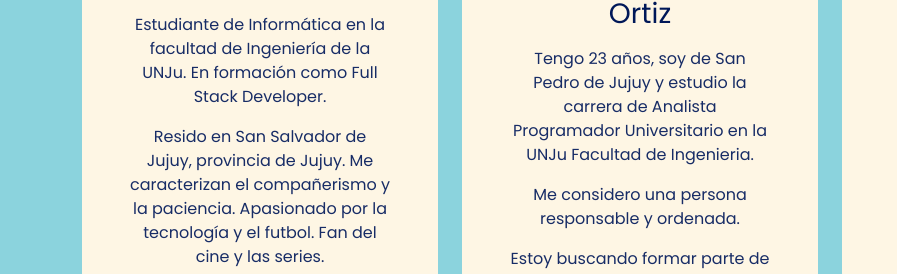
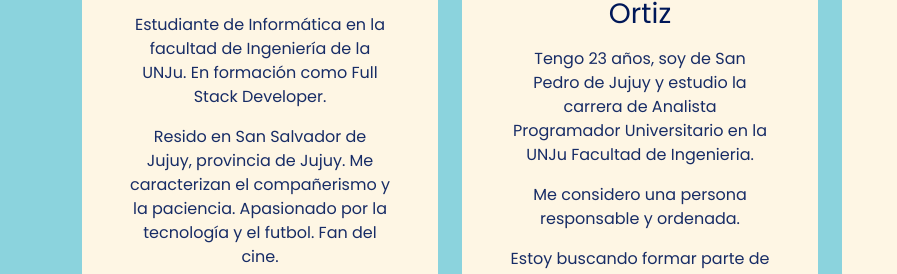
Before and after one commit to tamaraortiz98/devtech-podcast-web, a plain HTML site: page index.html in a window 1280 px wide. Shown: the part 1535-1809 px from the top of the page, 0-897 px from the left. Drawn offline with nearby package versions, Linux system fonts and the light colour scheme.

Commit message:
correcciones

```diff
--- a/index.html
+++ b/index.html
@@ -152,7 +152,7 @@
                   <p>
                     Resido en San Salvador de Jujuy, provincia de Jujuy. Me caracterizan el
                     compañerismo y la paciencia. Apasionado por la tecnología y el futbol. Fan del
-                    cine y las series.
+                    cine.
                   </p>
                   <a href="#"><i class="bi bi-twitter text-dark mx-1 lead"></i></a>
                   <a href="#"><i class="bi bi-linkedin text-dark mx-1 lead"></i></a>
```
